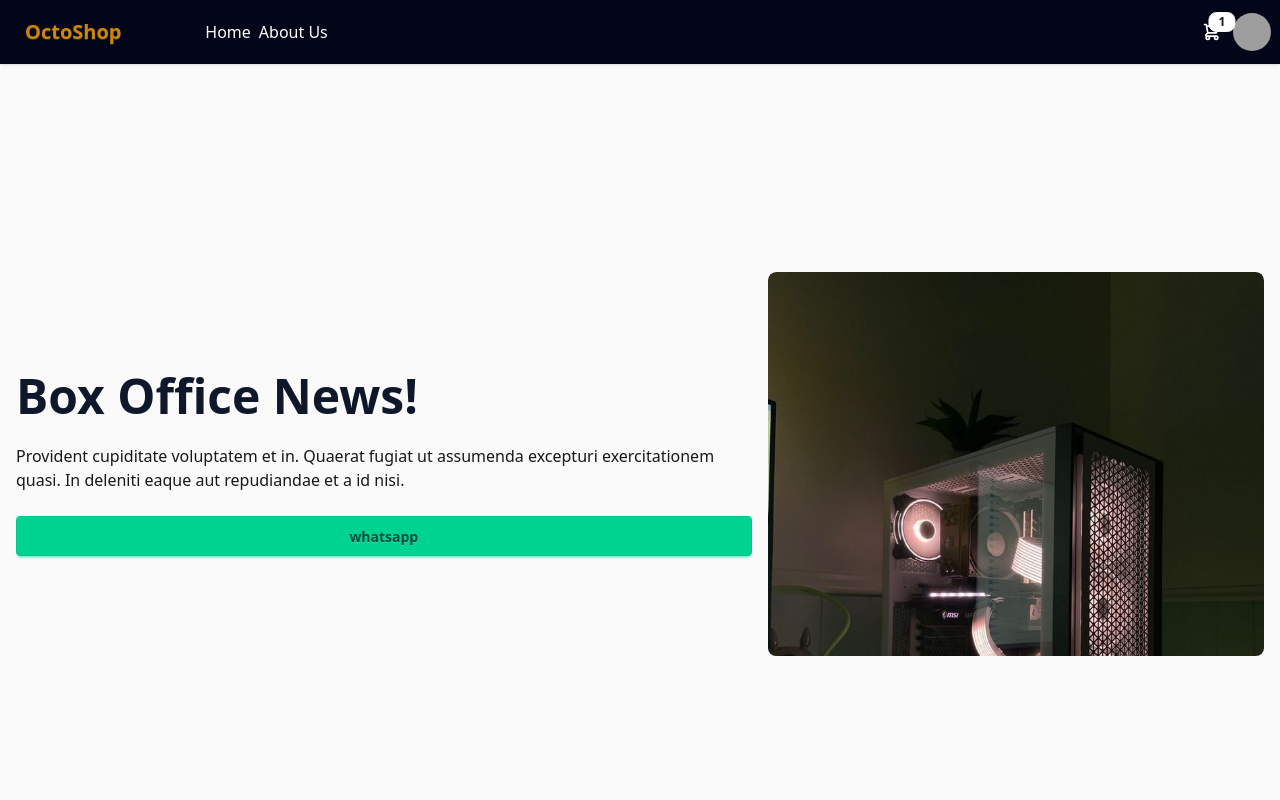
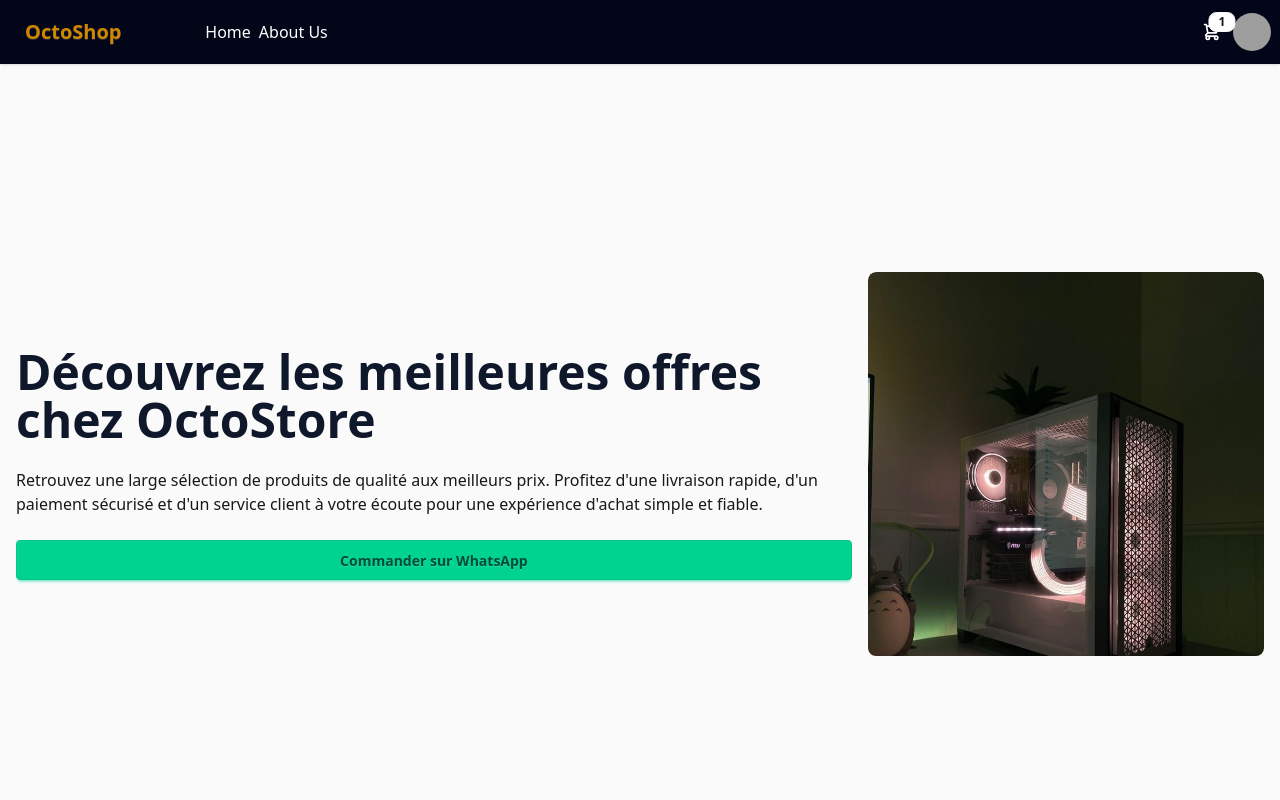
Before and after one commit to KhemissatRa/OctoWeb, a React app: page /checkout in a window 1280 px wide. Shown: the top 800 px of the page. Built offline with nearby package versions, Linux system fonts and the light colour scheme; no server answers; grey boxes are pictures that could not be loaded; the HTML template or start-up script is replaced by a standard one.

Commit message:
change text language

```diff
--- a/src/compenents/Category.jsx
+++ b/src/compenents/Category.jsx
@@ -3,51 +3,61 @@ export default function Category() {
     <div className="hero bg-zinc-50 text-zinc-900 min-h-screen">
       <div className="hero-content flex-col lg:flex-row-reverse">
         <div className="carousel carousel-vertical rounded-box h-96">
-
-  <div className=" carousel-item">
+          <div className="carousel-item">
             <img
               src="/Gaming PC Essentials — High-Performance Desktops for Smooth Gameplay & Streaming.jpg"
-      className="rounded-box " />
+              className="rounded-box"
+            />
           </div>
           <div className="carousel-item">
             <img
               src="/Microsoft Surface Laptop 3 - An Awesome Travel Laptop.jpg"
-      className="rounded-box" />
+              className="rounded-box"
+            />
           </div>
           <div className="carousel-item">
             <img
               src="/image.jpg"
-      className="rounded-box" />
+              className="rounded-box"
+            />
           </div>
           <div className="carousel-item">
             <img
               src="sony wh1000xm4 headphones _ best headphones.jpg"
-      className="rounded-box " />
+              className="rounded-box"
+            />
           </div>
           <div className="carousel-item">
             <img
               src="/TikTok - Make Your Day.jpg"
-      className="rounded-box " />
+              className="rounded-box"
+            />
           </div>
 
           <div className="carousel-item">
             <img
               src="/Microsoft Surface Laptop 3 - An Awesome Travel Laptop.jpg"
-
-      className="rounded-box " />
+              className="rounded-box"
+            />
           </div>
         </div>
 
-    <div className="flex flex-col justify-center" >
-      <h1 className="text-5xl font-bold text-slate-900">Box Office News!</h1>
+       <div className="flex flex-col justify-center">
+  <h1 className="text-5xl font-bold text-slate-900">
+    Découvrez les meilleures offres chez OctoStore
+  </h1>
+
   <p className="py-6">
-        Provident cupiditate voluptatem et in. Quaerat fugiat ut assumenda excepturi exercitationem
-        quasi. In deleniti eaque aut repudiandae et a id nisi.
+    Retrouvez une large sélection de produits de qualité aux meilleurs prix.
+    Profitez d'une livraison rapide, d'un paiement sécurisé et d'un service
+    client à votre écoute pour une expérience d'achat simple et fiable.
   </p>
-      <button className="btn btn-success  flex ">whatsapp </button>
+
+  <button className="btn btn-success flex">
+    Commander sur WhatsApp
+  </button>
         </div>
       </div>
     </div>
-
-  )
+  );
 }
--- a/src/pages/Checkout.jsx
+++ b/src/pages/Checkout.jsx
@@ -253,7 +253,6 @@ export default function Checkout() {
         </form>
       </div>
 
-      <Timeline />
 
       {/* Custom Modal */}
       {showModal && (
--- a/src/pages/ProductDetais.jsx
+++ b/src/pages/ProductDetais.jsx
@@ -171,7 +171,6 @@ export default function ProductDetais() {
         </div>
       </div>
 
-      <Timeline />
       <Fouter />
 
       {/* Success Modal */}
--- a/src/pages/shopingCart.jsx
+++ b/src/pages/shopingCart.jsx
@@ -22,7 +22,7 @@ export default function ShoppingCart() {
                   <div>
                     <h2 className="text-xl font-semibold text-gray-800">{item.title}</h2>
                     <p className="text-gray-600">ID: {item.id}</p>
-                    <p className="text-lg text-gray-800">{item.price}$</p>
+                    <p className="text-lg text-gray-800">{item.price}dzd</p>
                     <p className="text-gray-500">Quantity: {item.quantity}</p>
                   </div>
 
@@ -47,7 +47,7 @@ export default function ShoppingCart() {
             </ul>
             <div className="mt-6 flex justify-between text-black font-bold text-lg">
               <span>المجموع:</span>
-              <span>{totalPrice}$</span>
+              <span>{totalPrice}dzd</span>
             </div>
 
           </>
```
Lines whose indentation alone changed are shown as unchanged.
